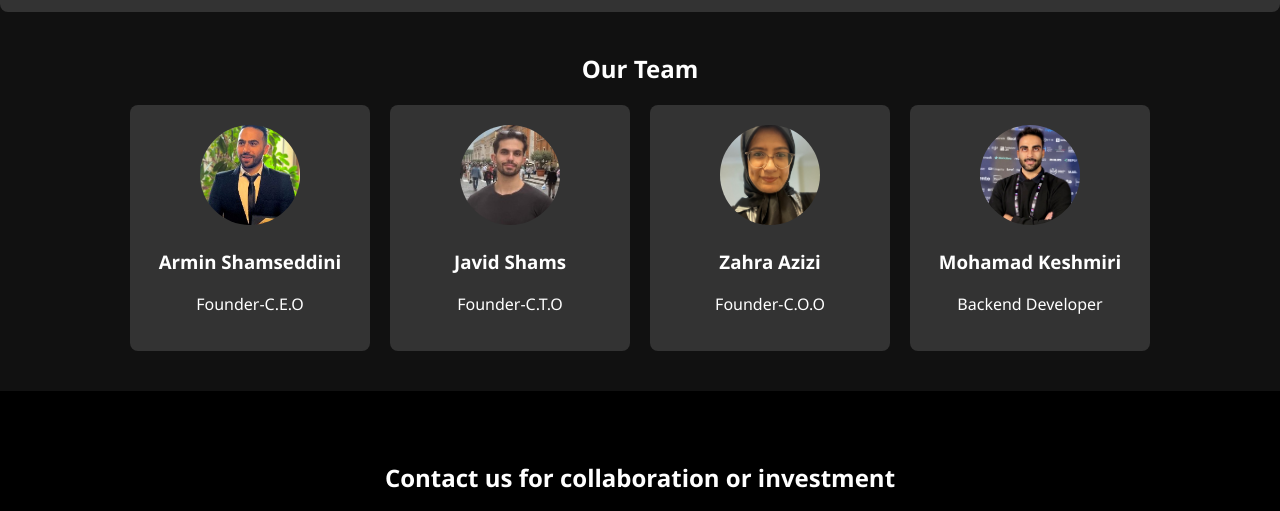
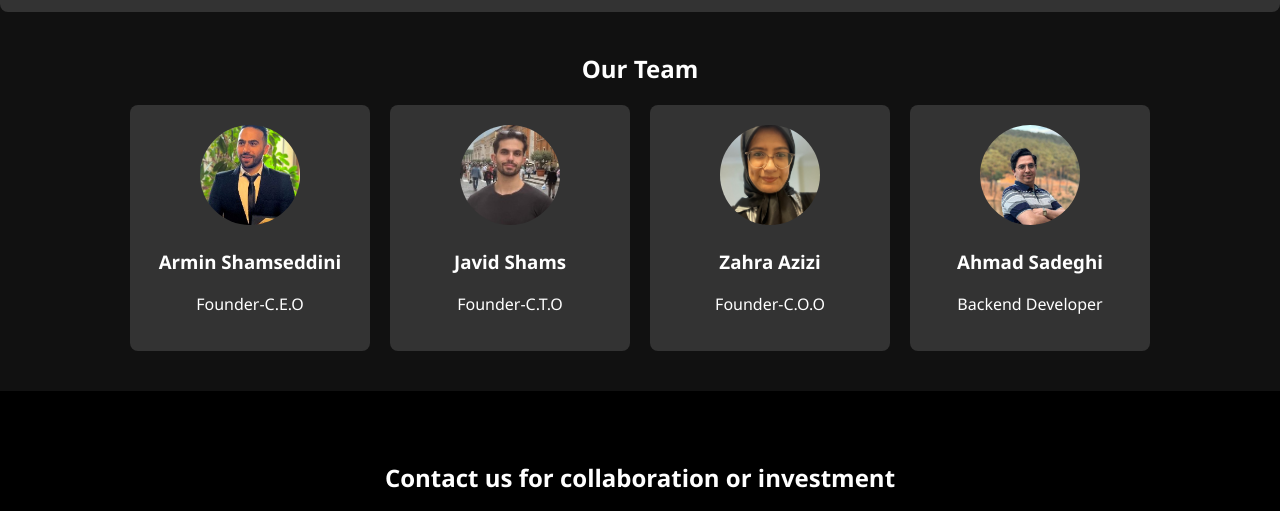
Before and after one commit to azizi1991/injaunjaaaa, a plain HTML site: page index.html in a window 1280 px wide. Shown: the part 1540-2051 px from the top of the page. Drawn offline with Linux system fonts and the light colour scheme.

Commit message:
Update index.html

```diff
--- a/index.html
+++ b/index.html
@@ -128,8 +128,8 @@
                     <p>Founder-C.O.O</p>
                 </div>
                  <div class="team-member scroll-animate">
-                    <img src="profile (8).jpg" alt="Mohamad Keshmiri">
-                    <h3>Mohamad Keshmiri</h3>
+                    <img src="profile (9).jpg" alt="Mohamad Keshmiri">
+                    <h3>Ahmad Sadeghi</h3>
                     <p>Backend Developer</p>
                 </div>
             </div>
```
